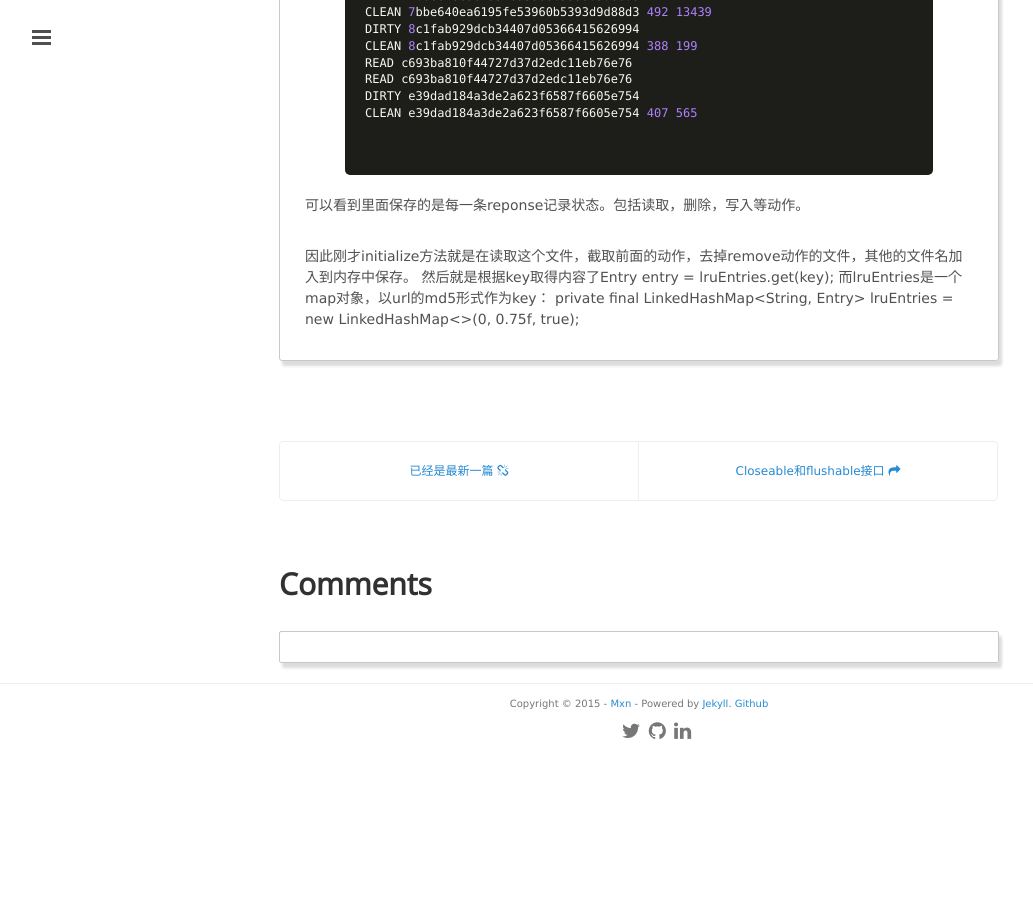
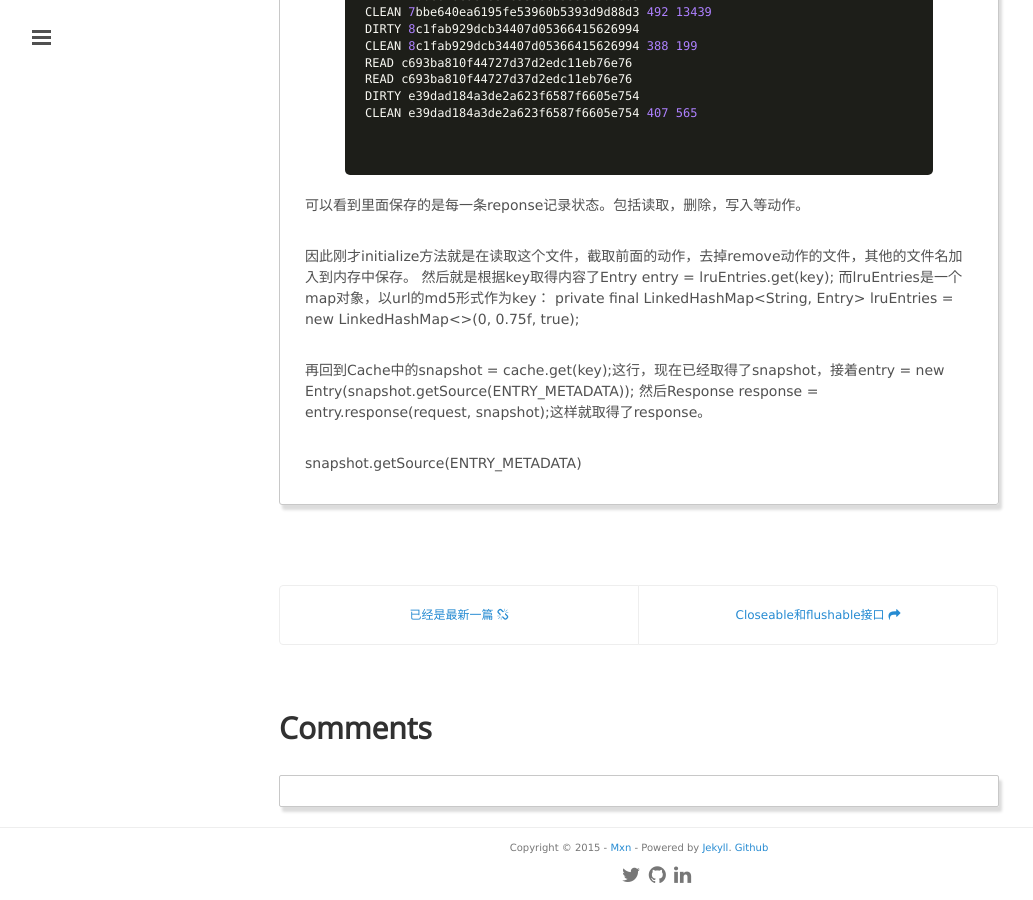
Before and after one commit to mxn21/mxn21.github.io, a Jekyll site: the page built from _posts/2015-9-8-okhttp缓存浅析.md, in a window 1280 px wide and 900 px high, scrolled down 6774 px. Shown: the whole window, without its empty margins (1-1034 px from the left). Built offline with Jekyll 4.4.1, drawn with Linux system fonts in a browser that asks for light colours; Markdown is read by kramdown in place of the engine named in the settings; comment, search, counter and statistics services are not loaded; before the commit the page ends 7530 px from its top, so only the background shows below that.

Commit message:
23423432

```diff
--- a/_posts/2015-9-8-okhttp缓存浅析.md
+++ b/_posts/2015-9-8-okhttp缓存浅析.md
@@ -245,3 +245,8 @@
 因此刚才initialize方法就是在读取这个文件，截取前面的动作，去掉remove动作的文件，其他的文件名加入到内存中保存。
 然后就是根据key取得内容了Entry entry = lruEntries.get(key);
 而lruEntries是一个map对象，以url的md5形式作为key：  private final LinkedHashMap<String, Entry> lruEntries = new LinkedHashMap<>(0, 0.75f, true);
+
+再回到Cache中的snapshot = cache.get(key);这行，现在已经取得了snapshot，接着entry = new Entry(snapshot.getSource(ENTRY_METADATA));
+然后Response response = entry.response(request, snapshot);这样就取得了response。
+
+snapshot.getSource(ENTRY_METADATA)
```
